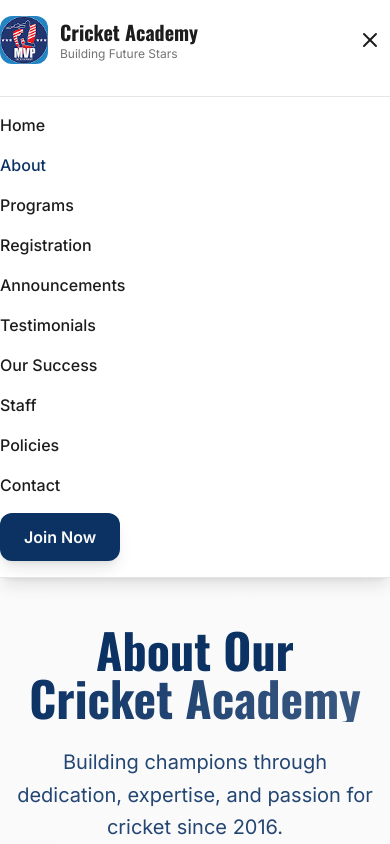
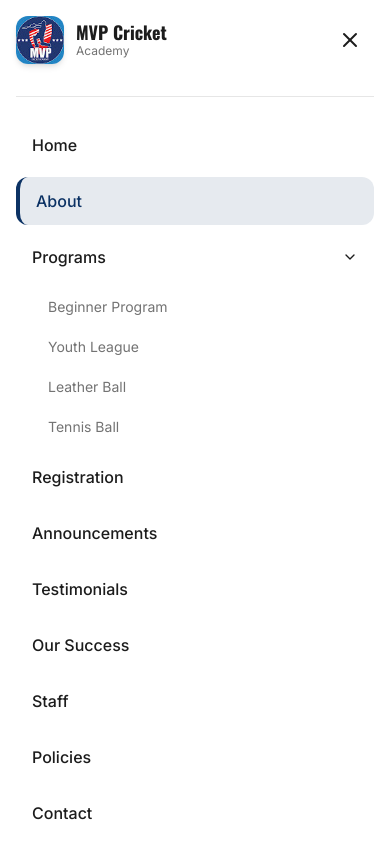
Before and after one commit to Renujan/cricket-star-academy-30, a React (Vite) app: page /about in a window 390 px wide. Both pictures are taken after a click on the button "Toggle menu". Shown: the top 844 px of the page. Built offline with nearby package versions, Linux system fonts and the light colour scheme.

Commit message:
Update academy name and improve mobile view
Update the academy name in the navbar to "MVP Cricket Academy".
Enhance the mobile view to be more responsive and user-friendly, improving overall UI/UX for mobile devices.

```diff
--- a/src/components/Navbar.tsx
+++ b/src/components/Navbar.tsx
@@ -33,21 +33,25 @@ const Navbar = () => {
   };
 
   return (
-    <nav className="sticky top-0 z-50 bg-background shadow-lg border-b border-border">
+    <nav className="sticky top-0 z-50 bg-background/95 backdrop-blur-lg shadow-lg border-b border-border">
       <div className="container-width">
         <div className="flex justify-between items-center py-4">
           {/* Logo */}
-          <Link to="/" className="flex items-center space-x-3">
-            <div className="w-12 h-12 rounded-lg overflow-hidden">
+          <Link to="/" className="flex items-center space-x-3 hover:opacity-80 transition-opacity duration-200">
+            <div className="w-12 h-12 rounded-lg overflow-hidden shadow-md">
               <img
                 src="/lovable-uploads/5f3870b0-855e-431d-941c-32822b629f6b.png"
                 alt="MVP Cricket Academy Logo"
                 className="w-full h-full object-cover"
               />
             </div>
-            <div>
-              <h1 className="font-oswald font-bold text-xl text-foreground">Cricket Academy</h1>
+            <div className="hidden sm:block">
+              <h1 className="font-oswald font-bold text-xl text-foreground leading-tight">MVP Cricket Academy</h1>
               <p className="text-xs text-muted-foreground">Building Future Stars</p>
+            </div>
+            <div className="sm:hidden">
+              <h1 className="font-oswald font-bold text-lg text-foreground leading-tight">MVP Cricket</h1>
+              <p className="text-xs text-muted-foreground">Academy</p>
             </div>
           </Link>
 
@@ -101,41 +105,94 @@ const Navbar = () => {
             </Link>
           </div>
 
-          {/* Mobile menu button */}
+          {/* Enhanced Mobile menu button */}
           <button
             onClick={() => setIsOpen(!isOpen)}
-            className="lg:hidden p-2 rounded-lg hover:bg-muted transition-colors duration-200"
+            className="lg:hidden p-3 rounded-xl hover:bg-muted active:scale-95 transition-all duration-200 relative"
+            aria-label="Toggle menu"
           >
-            {isOpen ? <X className="w-6 h-6" /> : <Menu className="w-6 h-6" />}
+            <div className="relative w-6 h-6">
+              <Menu className={`absolute inset-0 w-6 h-6 transition-all duration-300 ${
+                isOpen ? 'rotate-180 opacity-0' : 'rotate-0 opacity-100'
+              }`} />
+              <X className={`absolute inset-0 w-6 h-6 transition-all duration-300 ${
+                isOpen ? 'rotate-0 opacity-100' : 'rotate-180 opacity-0'
+              }`} />
+            </div>
           </button>
         </div>
 
-        {/* Mobile Navigation */}
-        {isOpen && (
-          <div className="lg:hidden pb-4 border-t border-border mt-4">
-            <div className="flex flex-col space-y-4 pt-4">
-              {navLinks.map((link) => (
+        {/* Enhanced Mobile Navigation */}
+        <div className={`lg:hidden overflow-hidden transition-all duration-300 ease-in-out ${
+          isOpen ? 'max-h-screen opacity-100' : 'max-h-0 opacity-0'
+        }`}>
+          <div className="pb-6 border-t border-border mt-4">
+            <div className="pt-6 space-y-2">
+              {navLinks.map((link, index) => (
+                <div key={link.name}
+                     className={`transform transition-all duration-300 ease-out ${
+                       isOpen ? 'translate-x-0 opacity-100' : 'translate-x-4 opacity-0'
+                     }`}
+                     style={{ transitionDelay: `${index * 50}ms` }}>
+                  {link.hasDropdown ? (
+                    <div className="space-y-2">
                       <Link
-                  key={link.name}
                         to={link.path}
                         onClick={() => setIsOpen(false)}
-                  className={`font-medium transition-colors duration-200 ${
-                    isActiveLink(link.path) ? 'text-primary' : 'text-foreground hover:text-primary'
+                        className={`block py-3 px-4 rounded-lg font-medium transition-all duration-200 ${
+                          isActiveLink(link.path)
+                            ? 'text-primary bg-primary/10 border-l-4 border-primary'
+                            : 'text-foreground hover:text-primary hover:bg-muted/50'
+                        }`}
+                      >
+                        <div className="flex items-center justify-between">
+                          <span>{link.name}</span>
+                          <ChevronDown className="w-4 h-4" />
+                        </div>
+                      </Link>
+                      <div className="ml-4 space-y-1">
+                        {programLinks.slice(1).map((programLink) => (
+                          <Link
+                            key={programLink.name}
+                            to={programLink.path}
+                            onClick={() => setIsOpen(false)}
+                            className="block py-2 px-4 text-sm text-muted-foreground hover:text-primary hover:bg-muted/30 rounded-md transition-colors duration-200"
+                          >
+                            {programLink.name}
+                          </Link>
+                        ))}
+                      </div>
+                    </div>
+                  ) : (
+                    <Link
+                      to={link.path}
+                      onClick={() => setIsOpen(false)}
+                      className={`block py-3 px-4 rounded-lg font-medium transition-all duration-200 ${
+                        isActiveLink(link.path)
+                          ? 'text-primary bg-primary/10 border-l-4 border-primary'
+                          : 'text-foreground hover:text-primary hover:bg-muted/50'
                       }`}
                     >
                       {link.name}
                     </Link>
+                  )}
+                </div>
               ))}
+              <div className={`transform transition-all duration-300 ease-out pt-4 ${
+                isOpen ? 'translate-x-0 opacity-100' : 'translate-x-4 opacity-0'
+              }`}
+              style={{ transitionDelay: `${navLinks.length * 50}ms` }}>
                 <Link
                   to="/registration"
                   onClick={() => setIsOpen(false)}
-                className="btn-hero w-fit"
+                  className="btn-hero w-full text-center"
                 >
                   Join Now
                 </Link>
               </div>
             </div>
-        )}
+          </div>
+        </div>
       </div>
     </nav>
   );
--- a/src/index.css
+++ b/src/index.css
@@ -231,7 +231,7 @@
   }
 }
 
-/* Responsive Design */
+/* Enhanced Mobile Responsive Design */
 @media (max-width: 768px) {
   .btn-hero {
     @apply px-6 py-3 text-base;
@@ -240,4 +240,43 @@
   .section-padding {
     @apply py-12 px-4;
   }
+
+  /* Mobile-first navigation improvements */
+  .mobile-nav-backdrop {
+    @apply fixed inset-0 bg-black/20 backdrop-blur-sm z-40;
+  }
+
+  /* Enhanced mobile card styles */
+  .card-elevated {
+    @apply mx-2 shadow-sm hover:shadow-md;
+  }
+
+  /* Mobile typography adjustments */
+  h1 {
+    @apply text-2xl md:text-3xl lg:text-4xl;
+  }
+
+  h2 {
+    @apply text-xl md:text-2xl lg:text-3xl;
+  }
+
+  /* Mobile touch targets */
+  .mobile-touch-target {
+    @apply min-h-[44px] min-w-[44px];
+  }
 }
+
+/* Ultra small screens */
+@media (max-width: 480px) {
+  .section-padding {
+    @apply py-8 px-3;
+  }
+
+  .container-width {
+    @apply px-4;
+  }
+
+  .btn-hero {
+    @apply px-4 py-2 text-sm;
+  }
+}
```
Lines whose indentation alone changed are shown as unchanged.
